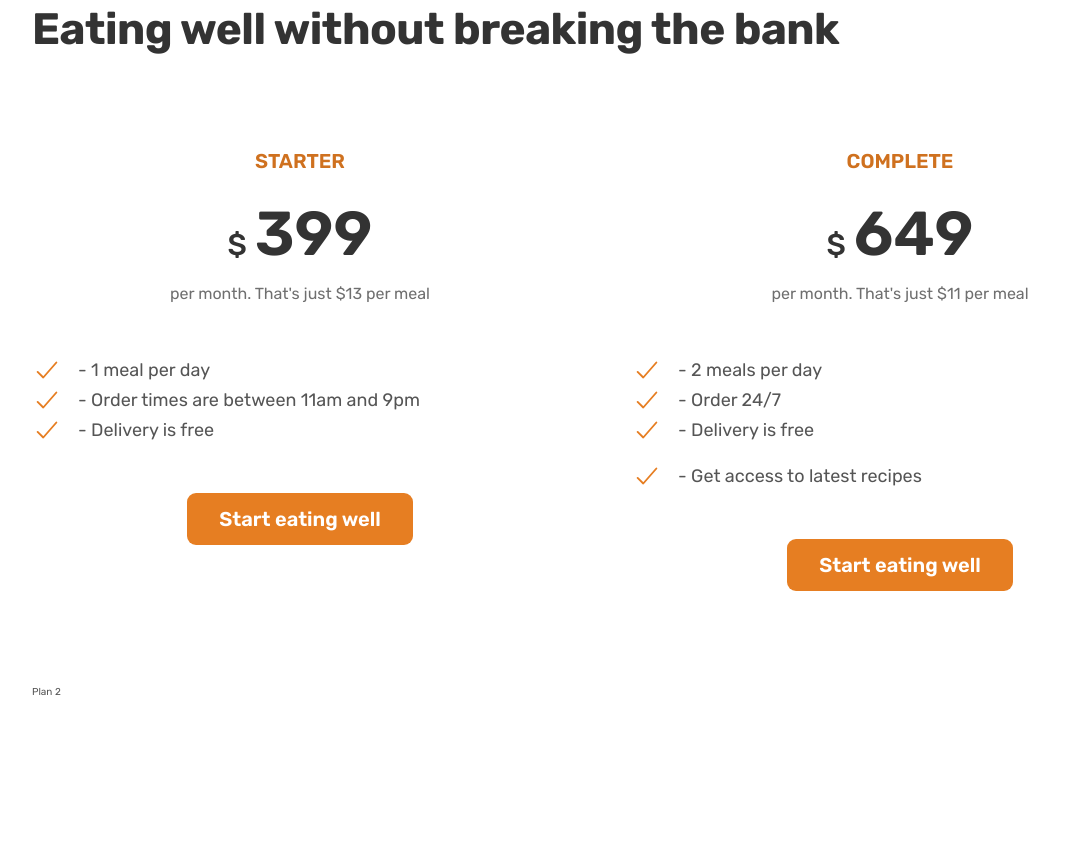
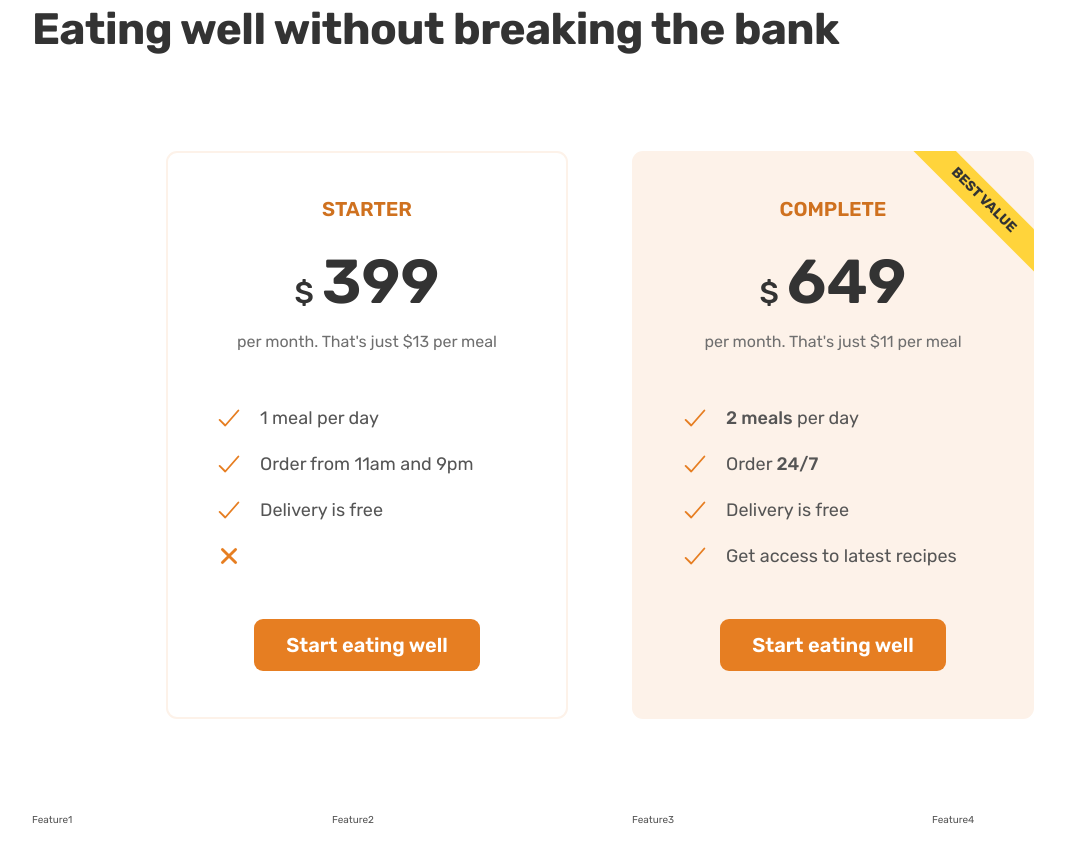
Before and after one commit to ibrahimabidi/omnifood-website, a plain HTML site: page index.html in a window 1280 px wide. Shown: the part 4768-5629 px from the top of the page, without its empty margins (40-1105 px from the left). Before the commit the page ends 5561 px from the top, so only its background shows below. Drawn offline with nearby package versions, Linux system fonts and the light colour scheme.

Commit message:
complete building and styling the pricing section

```diff
--- a/css/general.css
+++ b/css/general.css
@@ -83,6 +83,15 @@ body {
   display: grid;
   column-gap: 6.4rem;
   row-gap: 9.6rem;
+
+  /* margin-bottom: 9.6rem; */
+}
+/* .grid:last-child {
+  margin-bottom: 0;
+} */
+
+.grid:not(:last-child) {
+  margin-bottom: 9.6rem;
 }
 
 .grid--2-cols {
@@ -91,6 +100,10 @@ body {
 
 .grid--3-cols {
   grid-template-columns: repeat(3, 1fr);
+}
+
+.grid--4-cols {
+  grid-template-columns: repeat(4, 1fr);
 }
 
 .grid--center-v {
--- a/css/style.css
+++ b/css/style.css
@@ -357,6 +357,39 @@
 /*PRICING SECTION */
 /*******************/
 
+.pricing-plan {
+  border-radius: 11px;
+  width: 75%;
+}
+
+.pricing-plan-starter {
+  justify-self: end;
+  border: 2px solid #fdf2e9;
+  padding: 4.6rem;
+}
+
+.pricing-plan-complete {
+  background-color: #fdf2e9;
+  padding: 4.8rem;
+  position: relative;
+  overflow: hidden;
+}
+
+.pricing-plan-complete::after {
+  content: "Best value";
+  position: absolute;
+  top: 6%;
+  right: -18%;
+
+  text-transform: uppercase;
+  font-size: 1.4rem;
+  font-weight: 700;
+  color: #333;
+  background-color: #ffd43b;
+  padding: 0.8rem 8rem;
+  transform: rotate(45deg);
+}
+
 .section-pricing {
   padding: 9.6rem 0;
 }
--- a/index.html
+++ b/index.html
@@ -419,7 +419,7 @@
         </div>
 
         <div class="container grid grid--2-cols">
-          <div class="pricing-plan">
+          <div class="pricing-plan pricing-plan-starter">
             <header class="plan-header">
           <p class="plan-name">Starter</p>
           <p class="plan-price"> <span>$</span>399</p>
@@ -428,19 +428,22 @@
           <ul class="list">
             <li class="list-item">
               <ion-icon class="list-icon" name="checkmark"></ion-icon>
-              <span>- 1 meal per day</span>
+              <span> 1 meal per day</span>
             </li>
-          </ul>
-          <ul class="list">
+
             <li class="list-item">
               <ion-icon class="list-icon" name="checkmark"></ion-icon>
-              <span>- Order times are between 11am and 9pm</span>
+              <span> Order from 11am and 9pm</span>
             </li>
-          </ul>
-          <ul class="list">
+
+
             <li class="list-item">
               <ion-icon class="list-icon" name="checkmark"></ion-icon>
-              <span>- Delivery is free</span>
+              <span> Delivery is free</span>
+            </li>
+            <li class="list-item">
+              <ion-icon class="list-icon" name="close"></ion-icon>
+
             </li>
           </ul>
           <div class="plan-sign-up">
@@ -449,7 +452,7 @@
         >
           </div>
           </div>
-          <div class="pricing-plan">
+          <div class="pricing-plan pricing-plan-complete">
             <header class="plan-header">
           <p class="plan-name">Complete</p>
           <p class="plan-price"> <span>$</span>649</p>
@@ -458,23 +461,22 @@
           <ul class="list">
             <li class="list-item">
               <ion-icon class="list-icon" name="checkmark"></ion-icon>
-              <span>- 2 meals per day</span>
+              <span><strong> 2 meals</strong> per day</span>
             </li>
-          </ul>
-          <ul class="list">
+
             <li class="list-item">
               <ion-icon class="list-icon" name="checkmark"></ion-icon>
-              <span>- Order 24/7</span>
+              <span> Order<strong> 24/7</strong></span>
             </li>
-          </ul>
-          <ul class="list">
+
+
             <li class="list-item">
               <ion-icon class="list-icon" name="checkmark"></ion-icon>
-              <span>- Delivery is free</span>
+              <span> Delivery is free</span>
             </li>
             <li class="list-item">
               <ion-icon class="list-icon" name="checkmark"></ion-icon>
-              <span>- Get access to latest recipes</span>
+              <span> Get access to latest recipes</span>
             </li>
           </ul>
           <div class="plan-sign-up">
@@ -483,13 +485,13 @@
         >
       </div>
           </div>
+        </div>
+        <div class="container grid grid--4-cols">
+          <div class="feature">Feature1</div>
+          <div class="feature">Feature2</div>
+          <div class="feature">Feature3</div>
+          <div class="feature">Feature4</div>
 
-
-
-
-          <div class="pricing-plan">
-            Plan 2
-          </div>
         </div>
       </section>
     </main>
```
